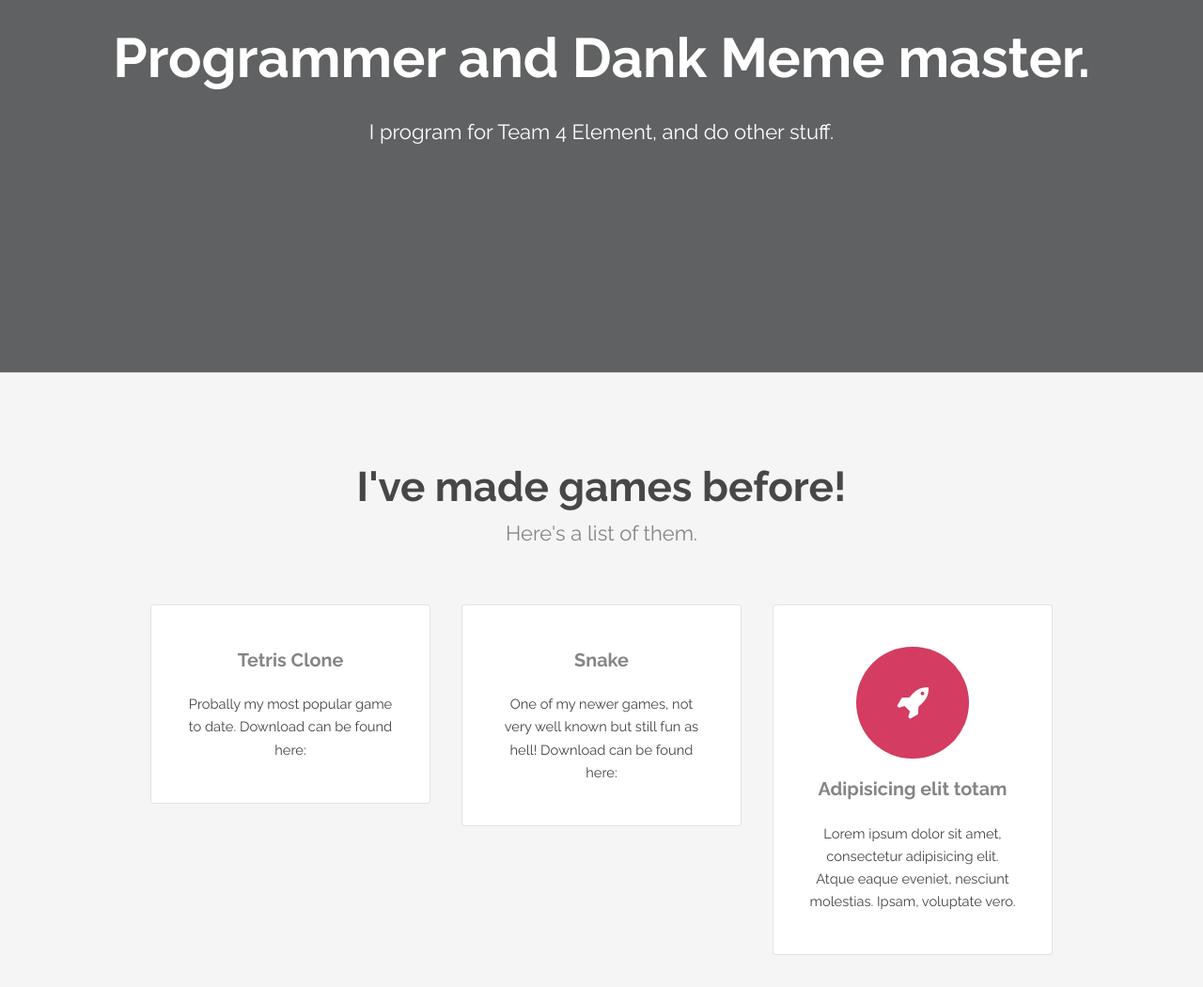
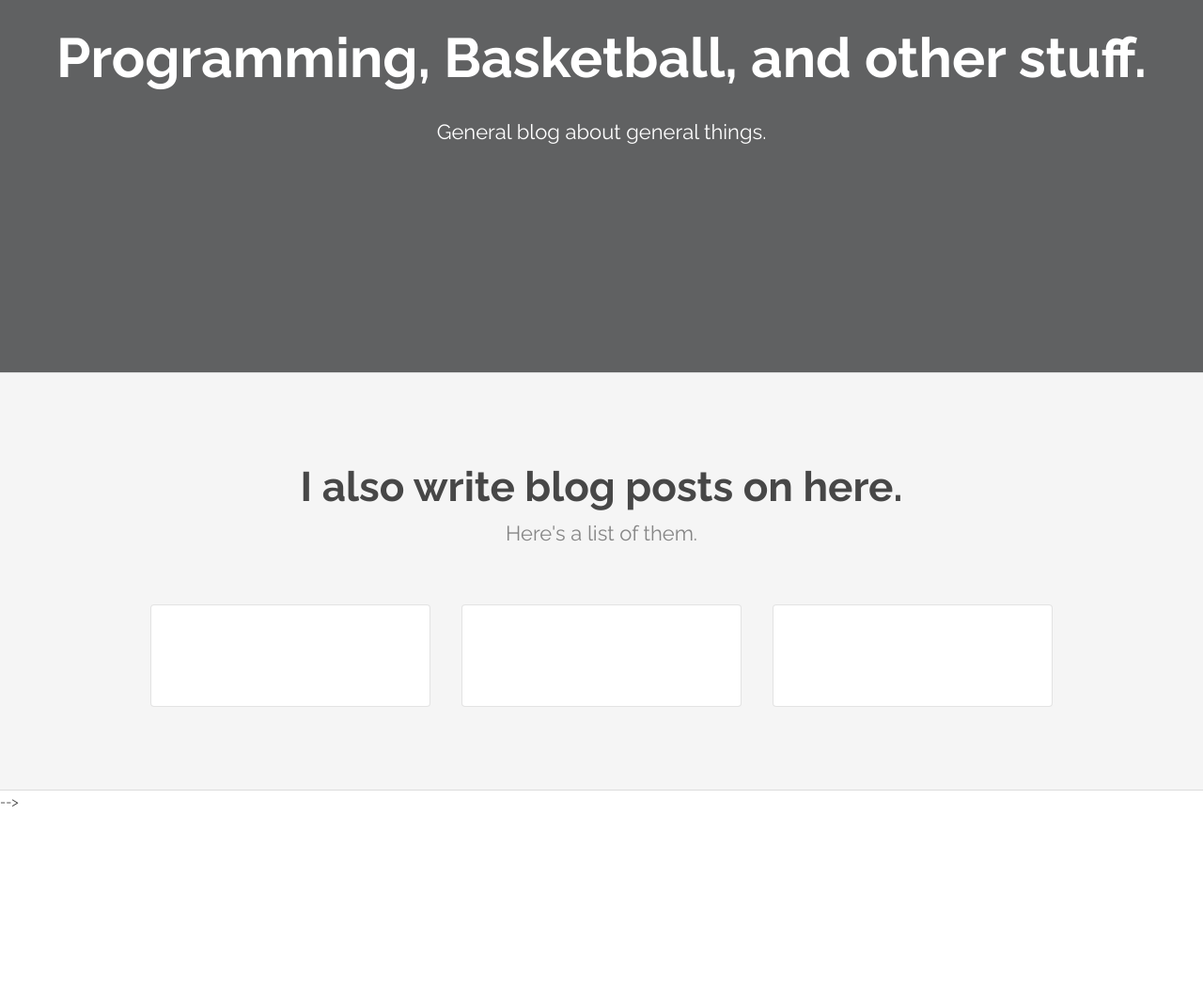
Before and after one commit to Jacob-Haddad/old-website, a plain HTML site: page index.html in a window 1280 px wide. Shown: the part 180-1230 px from the top of the page at 94% size. After the commit the page ends 1046 px from the top, so only its background shows below. Drawn offline with Linux system fonts and the light colour scheme.

Commit message:
Made Neat

```diff
--- a/index.html
+++ b/index.html
@@ -25,7 +25,7 @@
 				<nav id="nav">
 					<ul>
 						<li><a href="index.html">Home</a></li>
-						<li><a href="generic.html"></a>About Me</li>
+						<li><a href="generic.html"></a>About me</li>
 						<li><a href="elements.html">Team 4 Element</a></li>
 					</ul>
 				</nav>
@@ -33,8 +33,8 @@
 
 		<!-- Banner -->
 			<section id="banner">
-				<h2>Programmer and Dank Meme master.</h2>
-				<p>I program for Team 4 Element, and do other stuff.</p>
+				<h2>Programming, Basketball, and other stuff.</h2>
+				<p>General blog about general things.</p>
 				<ul class="actions">
 				</ul>
 			</section>
@@ -43,34 +43,34 @@
 			<section id="one" class="wrapper style1 special">
 				<div class="container">
 					<header class="major">
-						<h2>I've made games before!</h2>
+						<h2>I also write blog posts on here.</h2>
 						<p>Here's a list of them.</p>
 					</header>
 					<div class="row 150%">
 						<div class="4u 12u$(medium)">
 							<section class="box">
-								<h3>Tetris Clone</h3>
-								<p>Probally my most popular game to date. Download can be found here:</p>
+								<h3></h3>
+								<p></p>
 							</section>
 						</div>
 						<div class="4u 12u$(medium)">
 							<section class="box">
-								<h3>Snake</h3>
-								<p>One of my newer games, not very well known but still fun as hell! Download can be found here:</p>
+								<h3></h3>
+								<p></p>
 							</section>
 						</div>
 						<div class="4u$ 12u$(medium)">
 							<section class="box">
-								<i class="icon big rounded color6 fa-rocket"></i>
-								<h3>Adipisicing elit totam</h3>
-								<p>Lorem ipsum dolor sit amet, consectetur adipisicing elit. Atque eaque eveniet, nesciunt molestias. Ipsam, voluptate vero.</p>
+
+								<h3></h3>
+								<p></p>
 							</section>
 						</div>
 					</div>
 				</div>
 			</section>
 
-		<!-- Two -->
+		<!-- Two
 			<section id="two" class="wrapper style2 special">
 				<div class="container">
 					<header class="major">
@@ -111,7 +111,7 @@
 					</footer>
 				</div>
 			</section>
-
+-->
 		<!-- Three -->
 		<!--	<section id="three" class="wrapper style3 special">
 				<div class="container">
```
